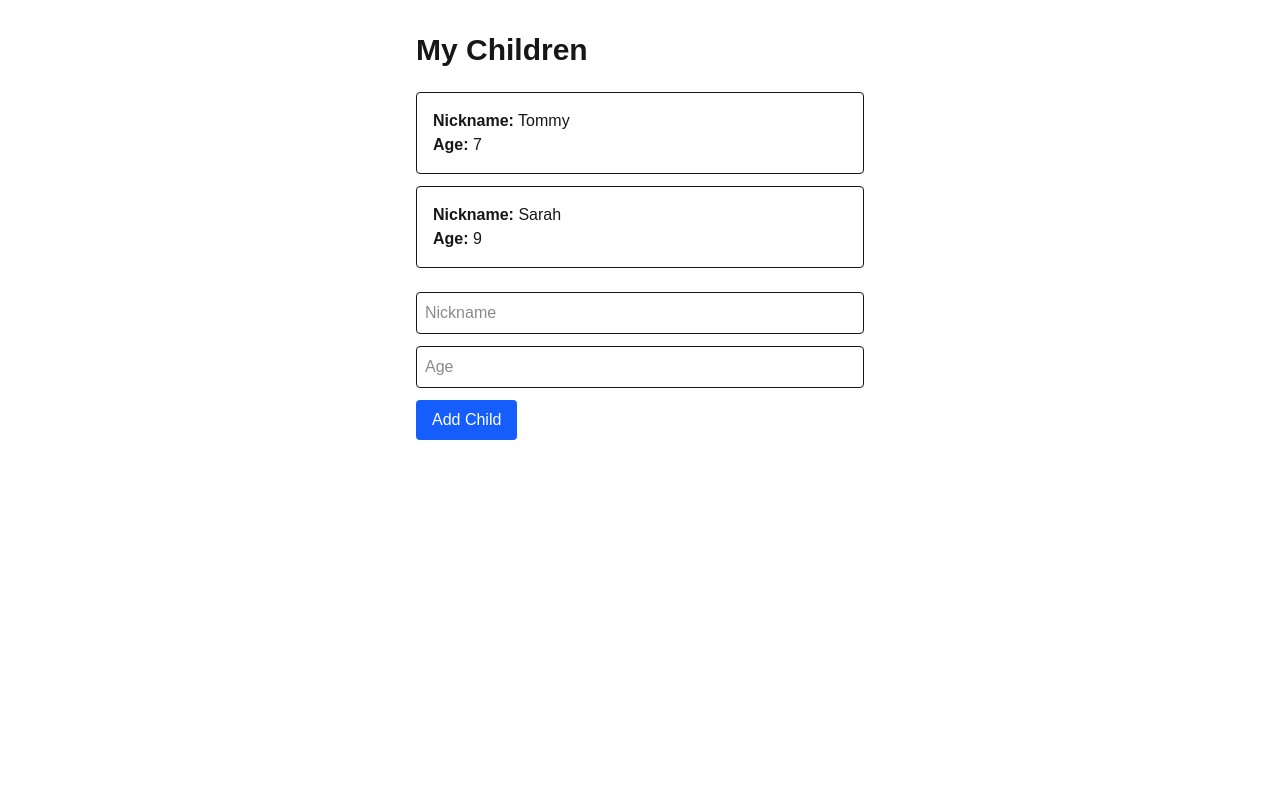
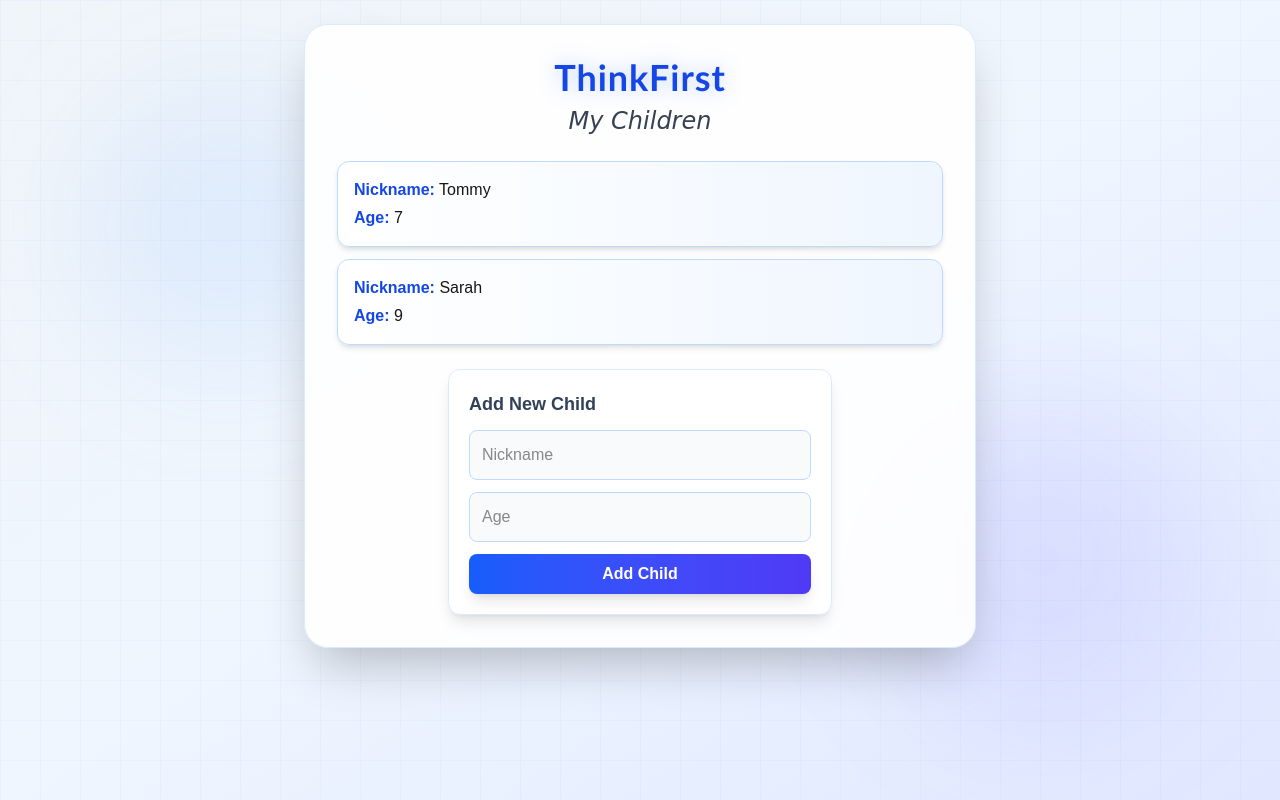
Before and after one commit to ProBracket/Capstone_Project, a Next.js app: page /children in a window 1280 px wide. Built offline with nearby package versions, Linux system fonts and the light colour scheme; no server answers; the database is empty.

Commit message:
Updated/Connected children page to Supabase and updated UI

```diff
--- a/app/children/page.tsx
+++ b/app/children/page.tsx
@@ -1,6 +1,7 @@
 "use client";
 
-import { useState } from "react";
+import { useEffect, useState } from "react";
+import { getChildren, addChild } from "@/lib/auth";
 
 type Child = {
   id: number;
@@ -8,60 +9,135 @@ type Child = {
   age: number;
 };
 
-export default function ChildrenPage() {
-  const [children, setChildren] = useState<Child[]>([
+const fakeChildren: Child[] = [
   { id: 1, nickname: "Tommy", age: 7 },
   { id: 2, nickname: "Sarah", age: 9 },
-  ]);
+];
 
+export default function ChildrenPage() {
+  const [children, setChildren] = useState<Child[]>(fakeChildren);
   const [nickname, setNickname] = useState("");
   const [age, setAge] = useState("");
 
-  const handleAddChild = () => {
+  useEffect(() => {
+    loadChildren();
+  }, []);
+
+  const loadChildren = async () => {
+  const { data, error } = await getChildren();
+
+  if (error) {
+    console.error(error);
+    setChildren(fakeChildren);
+    return;
+  }
+
+  const combinedChildren = [
+    ...fakeChildren,
+    ...(data || []),
+  ];
+
+  setChildren(combinedChildren);
+};
+
+  const handleAddChild = async () => {
   if (!nickname || !age) return;
 
-    const newChild: Child = {
-      id: Date.now(),
+  const { data, error } = await addChild(
     nickname,
-      age: Number(age),
-    };
+    Number(age)
+  );
 
-    setChildren([...children, newChild]);
+  if (error) {
+    alert(`Error: ${error.message}`);
+    return;
+  }
+
+  if (data && data.length > 0) {
+    setChildren((prev) => [...prev, data[0]]);
+  }
 
   setNickname("");
   setAge("");
+
+  alert("Child added successfully!");
 };
 
   return (
-    <div className="p-8 max-w-3xl mx-auto">
-      <h1 className="text-3xl font-bold mb-6">
-        My Children
+    <div className="relative min-h-screen overflow-hidden bg-gradient-to-br from-slate-100 via-blue-50 to-indigo-100 p-6">
+
+      {/* Background Effects */}
+      <div className="absolute top-20 left-20 w-72 h-72 bg-blue-400/10 rounded-full blur-3xl"></div>
+
+      <div className="absolute bottom-20 right-20 w-80 h-80 bg-indigo-500/10 rounded-full blur-3xl"></div>
+
+      <div className="absolute inset-0 bg-[linear-gradient(rgba(59,130,246,0.04)_1px,transparent_1px),linear-gradient(90deg,rgba(59,130,246,0.04)_1px,transparent_1px)] bg-[size:40px_40px]"></div>
+
+      {/* Main Card */}
+      <div className="relative z-10 max-w-2xl mx-auto bg-white/90 backdrop-blur-md rounded-3xl shadow-2xl p-8 border border-blue-100">
+
+        <h1
+          className="text-4xl font-extrabold text-center mb-2 tracking-wide text-blue-700 drop-shadow-[0_0_10px_rgba(37,99,235,0.3)]"
+          style={{ fontFamily: "Trebuchet MS, sans-serif" }}
+        >
+          ThinkFirst
         </h1>
 
+        <h2
+          className="text-2xl text-center mb-6 italic text-gray-700"
+          style={{
+            fontFamily:
+              "Comic Sans MS, Monotype Corsiva, cursive",
+          }}
+        >
+          My Children
+        </h2>
+
+        {/* Children List */}
         <div className="mb-6">
-        {children.map((child) => (
+          {children.length === 0 ? (
+            <div className="text-center text-gray-500">
+              No children found.
+            </div>
+          ) : (
+            children.map((child) => (
               <div
                 key={child.id}
-            className="border p-4 rounded mb-3"
+                className="bg-gradient-to-r from-white to-blue-50 border border-blue-200 rounded-xl p-4 mb-3 shadow-md hover:shadow-lg transition-all duration-300"
               >
-            <p>
-              <strong>Nickname:</strong> {child.nickname}
+                <p className="text-base">
+                  <strong className="text-blue-700">
+                    Nickname:
+                  </strong>{" "}
+                  {child.nickname}
                 </p>
 
-            <p>
-              <strong>Age:</strong> {child.age}
+                <p className="text-base mt-1">
+                  <strong className="text-blue-700">
+                    Age:
+                  </strong>{" "}
+                  {child.age}
                 </p>
               </div>
-        ))}
+            ))
+          )}
         </div>
 
-      <div className="space-y-3 max-w-md">
+        {/* Add Child Form */}
+        <div className="max-w-sm mx-auto bg-white border border-blue-100 rounded-xl p-5 shadow-lg">
+
+          <h3 className="text-lg font-semibold text-slate-700 mb-3">
+            Add New Child
+          </h3>
+
+          <div className="space-y-3">
+
             <input
               type="text"
               placeholder="Nickname"
               value={nickname}
               onChange={(e) => setNickname(e.target.value)}
-          className="w-full border p-2 rounded"
+              className="w-full p-3 border border-blue-200 rounded-lg bg-slate-50 focus:outline-none focus:ring-2 focus:ring-blue-500"
             />
 
             <input
@@ -69,15 +145,19 @@ export default function ChildrenPage() {
               placeholder="Age"
               value={age}
               onChange={(e) => setAge(e.target.value)}
-          className="w-full border p-2 rounded"
+              className="w-full p-3 border border-blue-200 rounded-lg bg-slate-50 focus:outline-none focus:ring-2 focus:ring-blue-500"
             />
 
             <button
               onClick={handleAddChild}
-          className="bg-blue-600 text-white px-4 py-2 rounded"
+              className="w-full bg-gradient-to-r from-blue-600 to-indigo-600 text-white py-2 rounded-lg font-semibold shadow-lg hover:scale-105 hover:shadow-xl transition-all duration-300"
             >
               Add Child
             </button>
+
+          </div>
+        </div>
+
       </div>
     </div>
   );
--- a/lib/auth.ts
+++ b/lib/auth.ts
@@ -24,6 +24,34 @@ export function onSignInOrOut(callback: () => void) {
   return () => data.subscription.unsubscribe();
 }
 
+/**
+ * Get all children from the database.
+ */
+export async function getChildren() {
+  return await supabase
+    .from("children")
+    .select("*")
+    .order("id", { ascending: true });
+}
+
+/**
+ * Add a child to the database.
+ */
+export async function addChild(
+  nickname: string,
+  age: number
+) {
+  return supabase
+    .from("children")
+    .insert([
+      {
+        nickname,
+        age,
+      },
+    ])
+    .select();
+}
+
 /** Ends the current session. Returns { error }; error is null on success. */
 export function signOut() {
   return supabase.auth.signOut();
```
Lines whose indentation alone changed are shown as unchanged.
